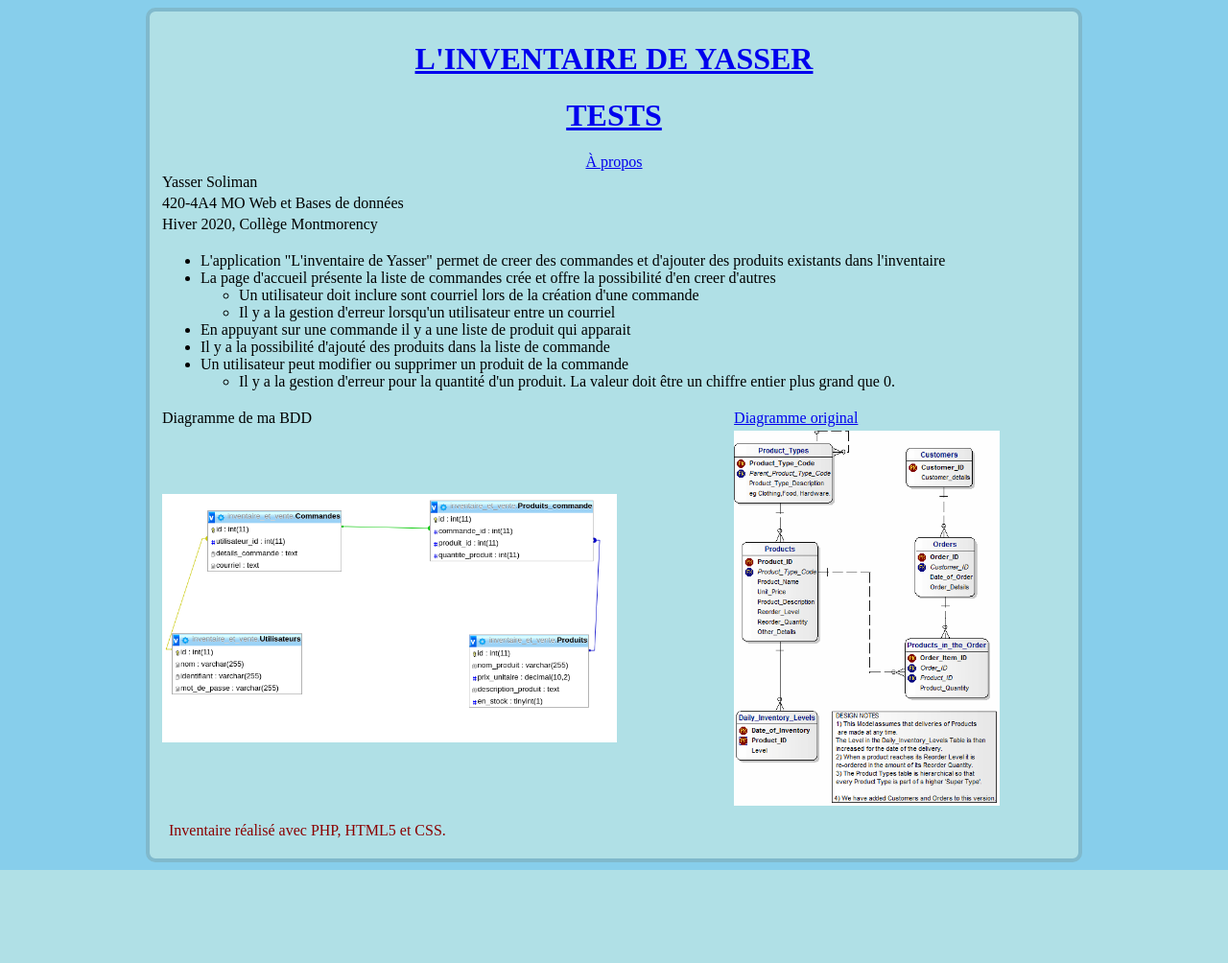
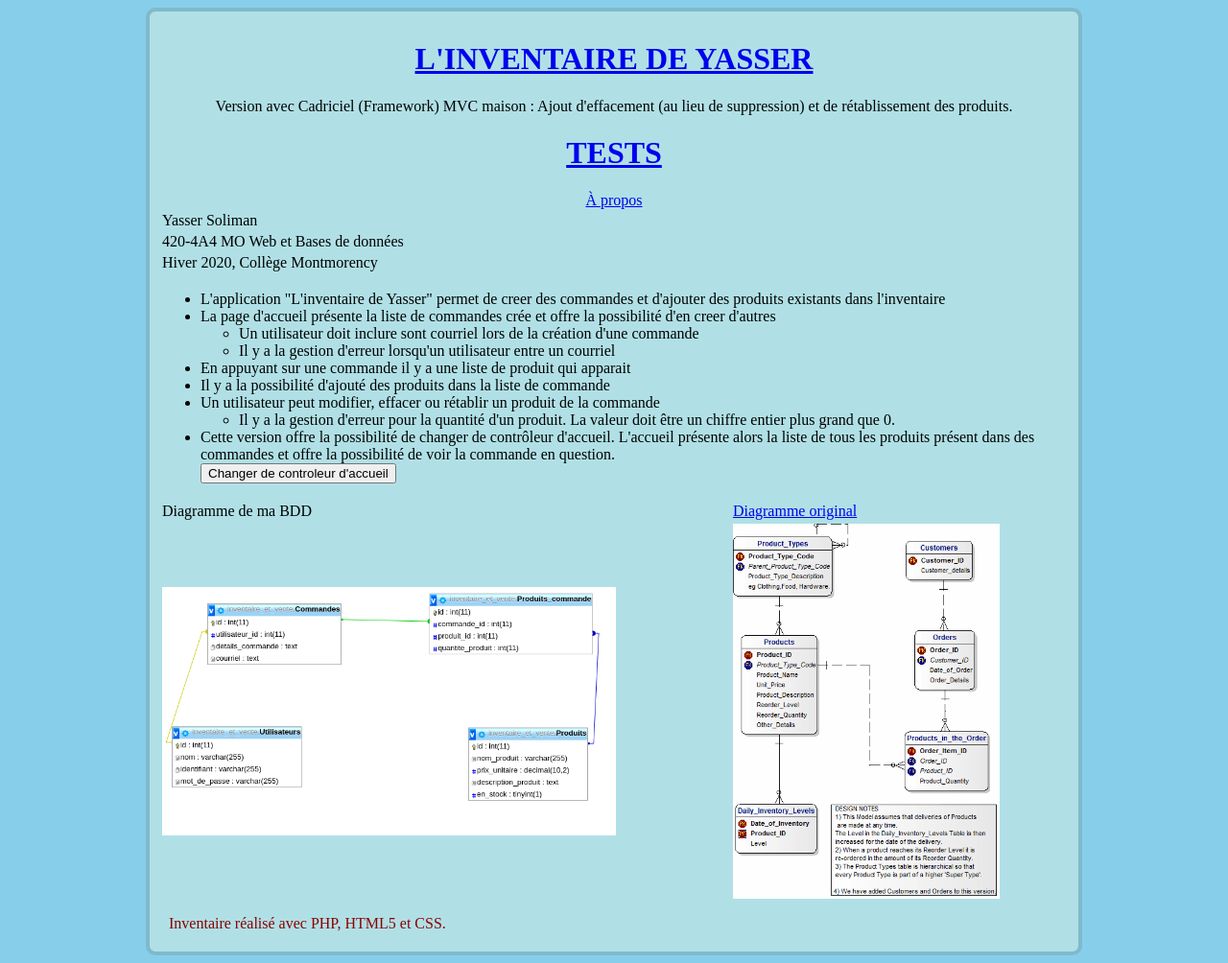
Before and after one commit to YassSoliman/inventaire_et_vente, a PHP site: page /Apropos in a window 1280 px wide. Shown: the whole page at 96% size. Before the commit the page ends 907 px from the top, so only its background shows below. Run offline with PHP 8.4, Linux system fonts and the light colour scheme.

Commit message:
Modification du apropos

```diff
--- a/Vue/Apropos/index.php
+++ b/Vue/Apropos/index.php
@@ -21,10 +21,16 @@
                 </ul>
                 <li>En appuyant sur une commande il y a une liste de produit qui apparait</li>
                 <li>Il y a la possibilité d'ajouté des produits dans la liste de commande</li>
-                <li>Un utilisateur peut modifier ou supprimer un produit de la commande</li>
+                <li>Un utilisateur peut modifier, effacer ou rétablir un produit de la commande</li>
                 <ul>
                     <li>Il y a la gestion d'erreur pour la quantité d'un produit. La valeur doit être un chiffre entier plus grand que 0.</li>
                 </ul>
+                <li>Cette version offre la possibilité de changer de contrôleur d'accueil. L'accueil présente alors la liste de tous les produits
+                    présent dans des commandes et offre la possibilité de voir la commande en question.
+                    <form action="Commande" method="post">
+                        <input type="submit" value="Changer de controleur d'accueil">
+                    </form>
+                </li>
 
             </ul>
         </td>
--- a/Vue/gabarit.php
+++ b/Vue/gabarit.php
@@ -10,6 +10,7 @@
         <div id="global">
             <header>
                 <a href="index.php"><h1 id="titreInventaire">L'inventaire de Yasser</h1></a>
+                <p>Version avec Cadriciel (Framework) MVC maison : Ajout d'effacement (au lieu de suppression) et de rétablissement des produits.</p>
                 <a href="tests.php"><h1 id="titreBlog">TESTS</h1></a>
                 <a href="Apropos">À propos</a>
             </header>
```
